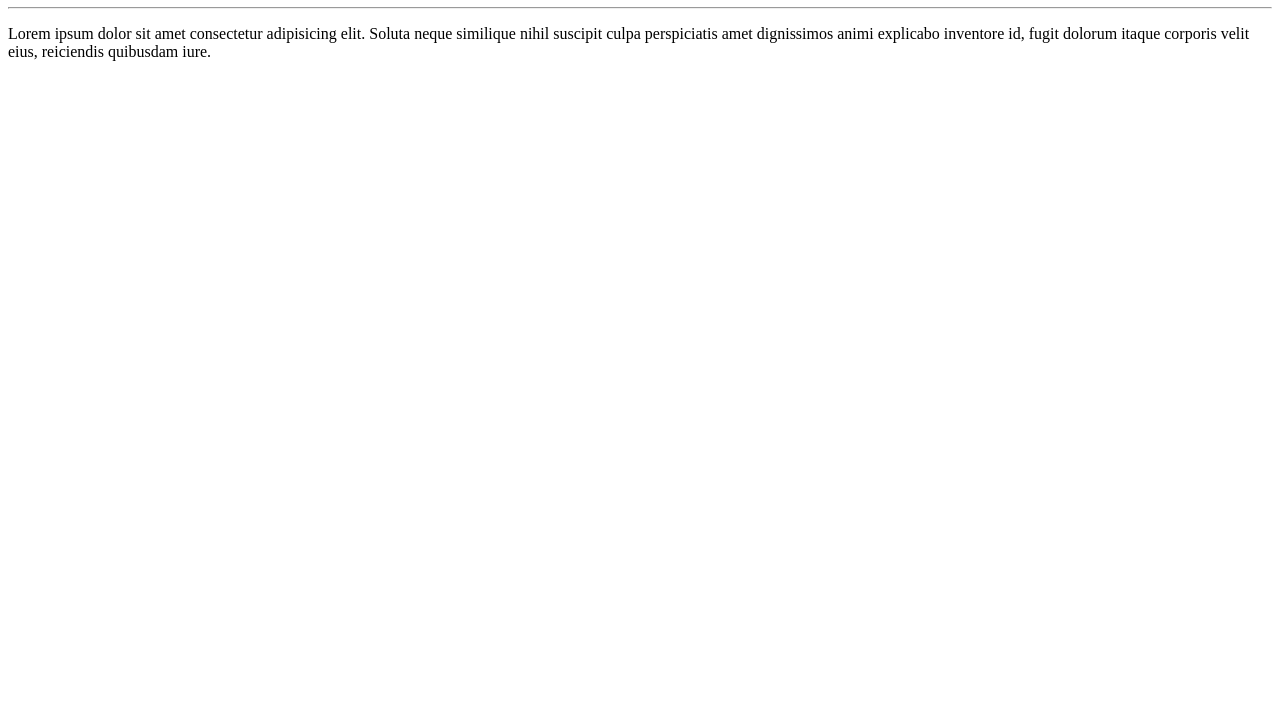
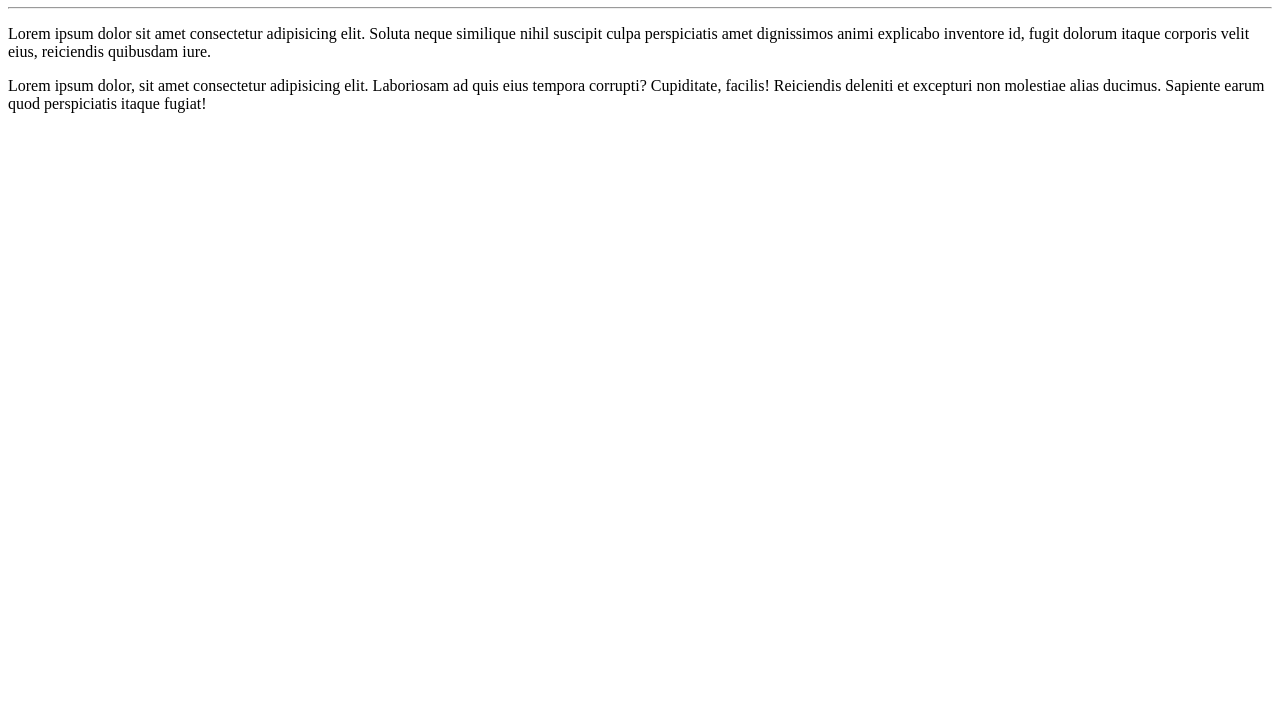
Before and after one commit to Junior-Barboza/ola--mundo, a plain HTML site: page index.html in a window 1280 px wide. Shown: the part 73-800 px from the top of the page. Drawn offline with Linux system fonts and the light colour scheme.

Commit message:
adicionei outro paragrafo

```diff
--- a/index.html
+++ b/index.html
@@ -10,7 +10,7 @@
     <h1>Olá, mundo</h1>
     <hr>
     <p>Lorem ipsum dolor sit amet consectetur adipisicing elit. Soluta neque similique nihil suscipit culpa perspiciatis amet dignissimos animi explicabo inventore id, fugit dolorum itaque corporis velit eius, reiciendis quibusdam iure.</p>
-
+<p>Lorem ipsum dolor, sit amet consectetur adipisicing elit. Laboriosam ad quis eius tempora corrupti? Cupiditate, facilis! Reiciendis deleniti et excepturi non molestiae alias ducimus. Sapiente earum quod perspiciatis itaque fugiat!</p>
 
 </body>
 </html>
```
